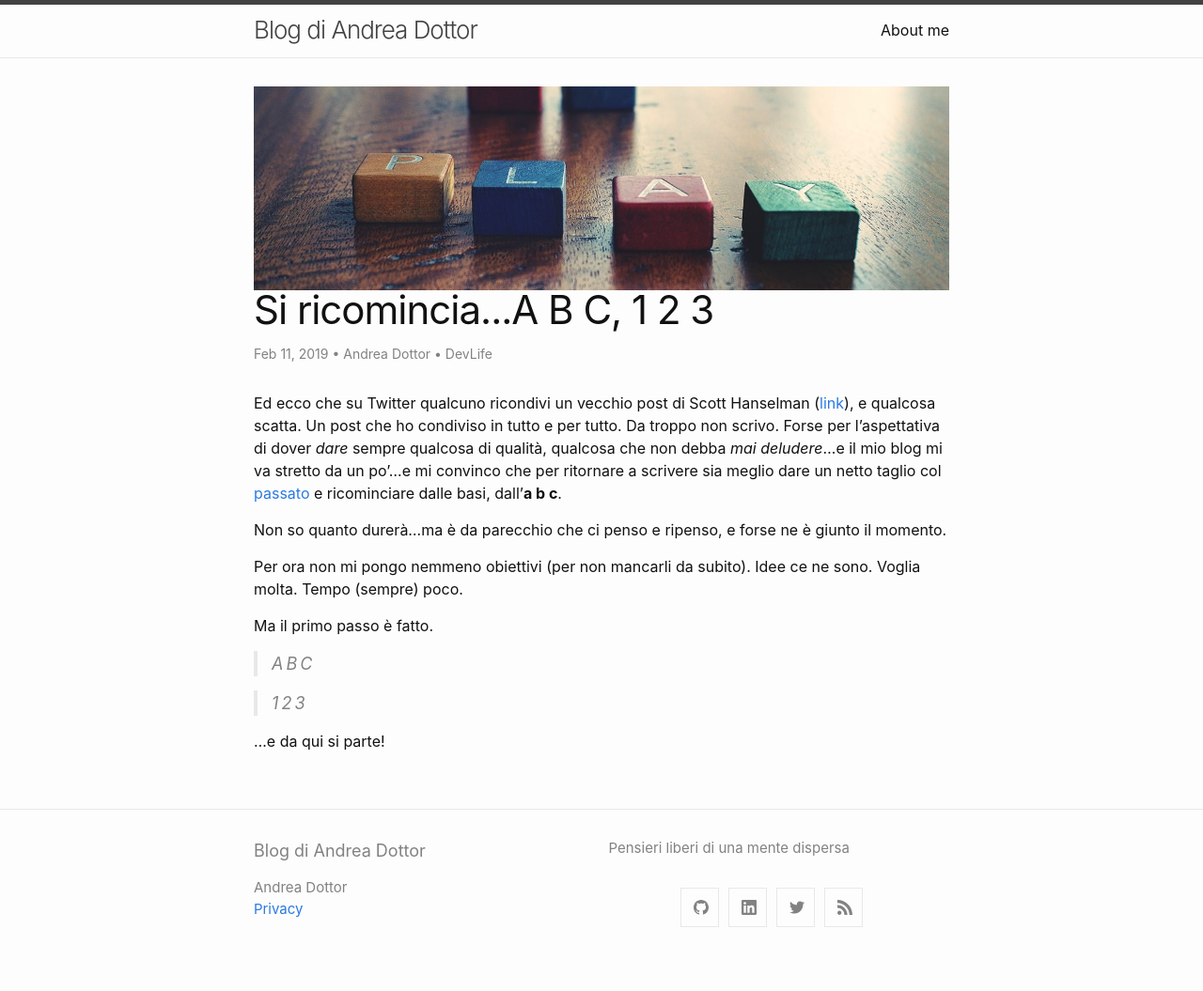
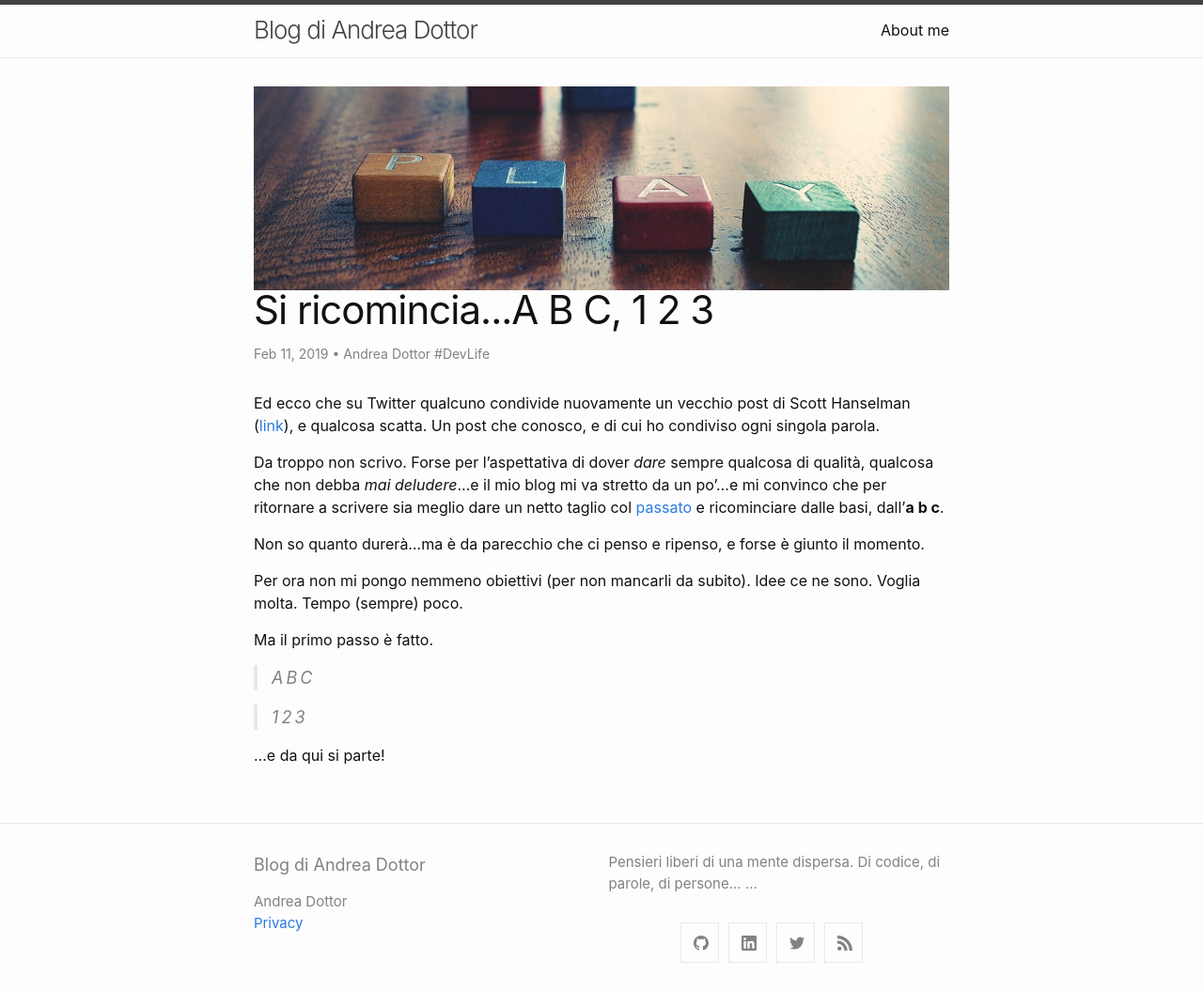
Before and after one commit to andreadottor/abc.dottor.net, a Jekyll site: the page built from _posts/2019-02-11-si-ricomincia-abc-123.md, in a window 1280 px wide. Shown: the whole page at 94% size. Built offline with Jekyll 4.4.1, drawn with Linux system fonts in a browser that asks for light colours; comment, search, counter and statistics services are not loaded.

Commit message:
edit layout

```diff
--- a/_config.yml
+++ b/_config.yml
@@ -2,7 +2,9 @@ title: Blog di Andrea Dottor
 author: Andrea Dottor
 # email: your-email@domain.com  # Comment out this line if you don't want to expose your email.
 description: > # this means to ignore newlines until "baseurl:"
-  Pensieri liberi di una mente dispersa
+  Pensieri liberi di una mente dispersa.
+  Di codice, di parole, di persone...
+  ...
 
 exclude: ['README.md', 'CODE_OF_CONDUCT.md']
 show_excerpts: true # set to true to show excerpts on the homepage
@@ -32,7 +34,7 @@ minima:
   social_links:
     twitter: dottor
     github: andreadottor
-    linkedin: andrea.dottor
+    linkedin: andreadottor
     rss: rss
     # dribbble: jekyll
     # facebook: jekyll
--- a/_layouts/home.html
+++ b/_layouts/home.html
@@ -3,12 +3,12 @@ layout: default
 ---
 
 <div class="home">
-  {%- if page.title -%}
+ <!-- {%- if page.title -%}
     <h1 class="page-heading">{{ page.title }}</h1>
   {%- endif -%}
 
   {{ content }}
-
+  -->
   {%- if site.posts.size > 0 -%}
     <h2 class="post-list-heading">{{ page.list_title | default: "Posts" }}</h2>
     <ul class="post-list">
--- a/_layouts/post.html
+++ b/_layouts/post.html
@@ -20,9 +20,8 @@ layout: default
 
       {%- if tags.size > 0 -%}
         <span class="tags">
-            •
           {% for tag in tags %}
-            {{ tag }}
+            #{{ tag }}
           {% endfor %}
         </span>
       {%- endif -%}
--- a/_posts/2019-02-11-si-ricomincia-abc-123.md
+++ b/_posts/2019-02-11-si-ricomincia-abc-123.md
@@ -8,9 +8,11 @@ tags:
 - DevLife
 ---
 
-Ed ecco che su Twitter qualcuno ricondivi un vecchio post di Scott Hanselman ([link](https://www.hanselman.com/blog/YourBlogIsTheEngineOfCommunity.aspx)), e qualcosa scatta. Un post che ho condiviso in tutto e per tutto. Da troppo non scrivo. Forse per l'aspettativa di dover *dare* sempre qualcosa di qualità, qualcosa che non debba *mai deludere*...e il mio blog mi va stretto da un po'...e mi convinco che per ritornare a scrivere sia meglio dare un netto taglio col [passato](http://blog.dottor.net) e ricominciare dalle basi, dall'**a b c**.
+Ed ecco che su Twitter qualcuno condivide nuovamente un vecchio post di Scott Hanselman ([link](https://www.hanselman.com/blog/YourBlogIsTheEngineOfCommunity.aspx)), e qualcosa scatta. Un post che conosco, e di cui ho condiviso ogni singola parola.
 
-Non so quanto durerà...ma è da parecchio che ci penso e ripenso, e forse ne è giunto il momento.
+Da troppo non scrivo. Forse per l'aspettativa di dover *dare* sempre qualcosa di qualità, qualcosa che non debba *mai deludere*...e il mio blog mi va stretto da un po'...e mi convinco che per ritornare a scrivere sia meglio dare un netto taglio col [passato](http://blog.dottor.net) e ricominciare dalle basi, dall'**a b c**.
+
+Non so quanto durerà...ma è da parecchio che ci penso e ripenso, e forse è giunto il momento.
 
 Per ora non mi pongo nemmeno obiettivi (per non mancarli da subito). Idee ce ne sono. Voglia molta. Tempo (sempre) poco.
 
```
